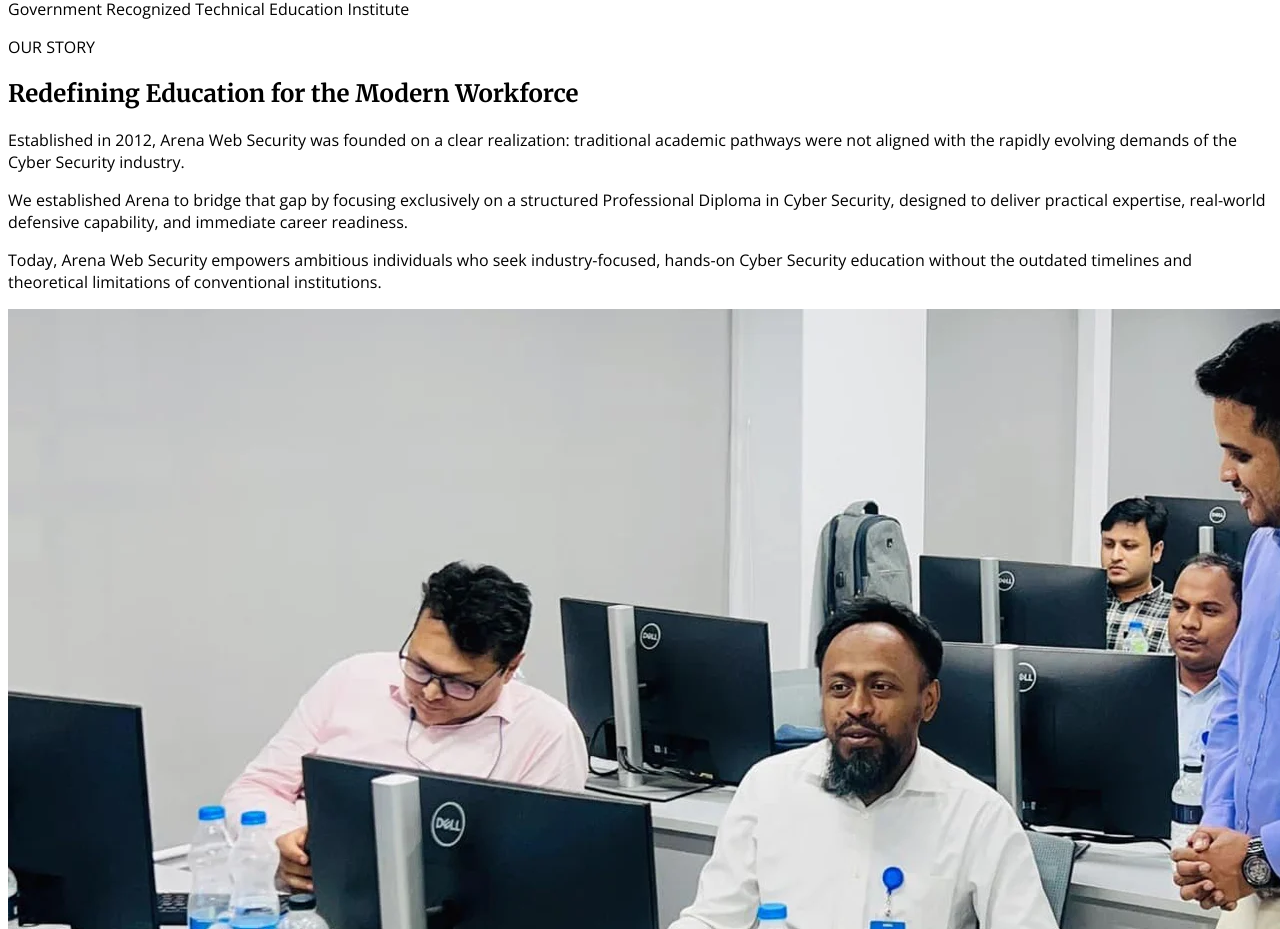
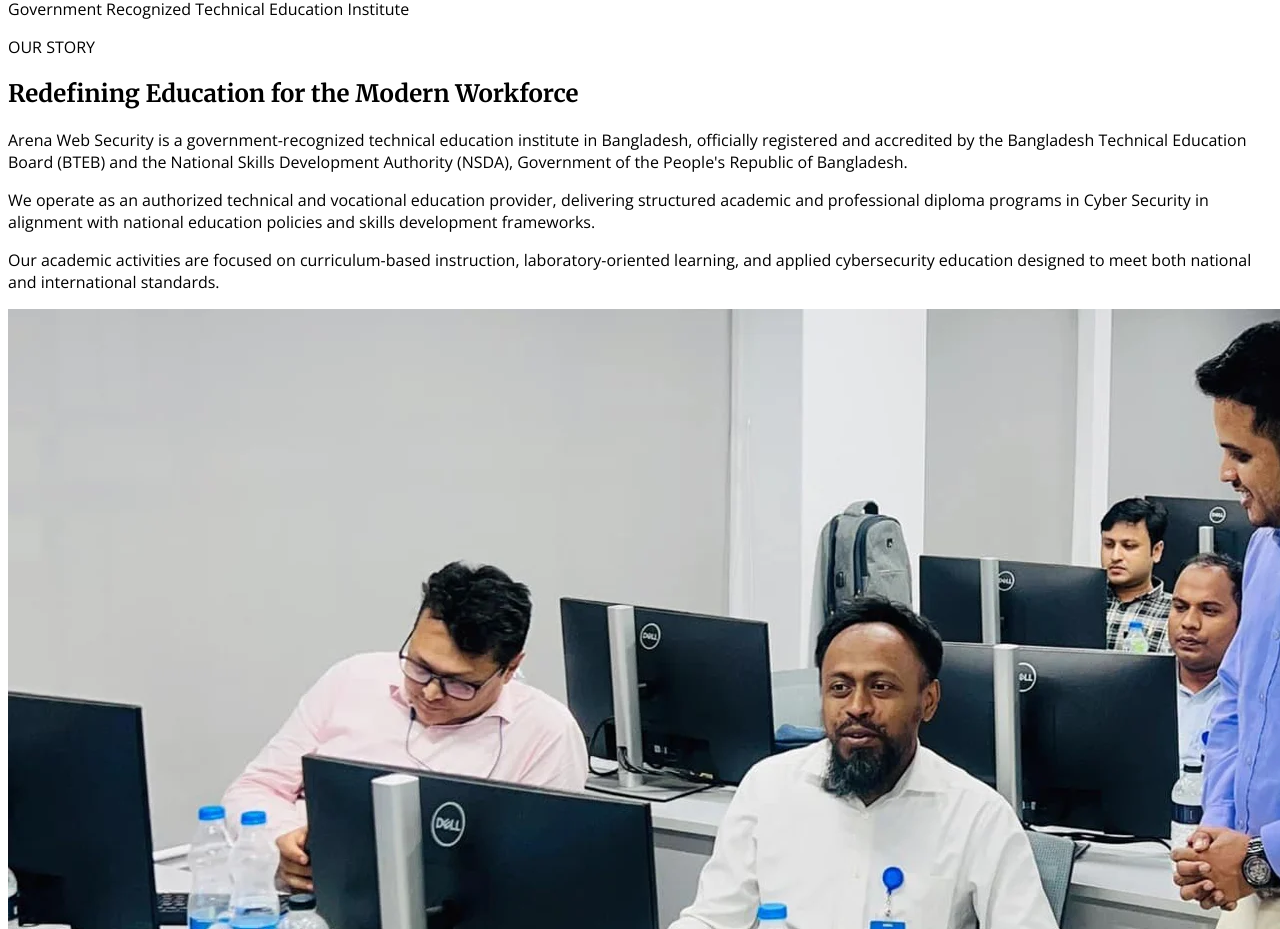
Before and after one commit to sahmsec/awsiot-final, a React (Vite) app in the folder client/: page /about-us in a window 1280 px wide. Shown: the part 1632-2561 px from the top of the page. Built offline with nearby package versions, Linux system fonts and the light colour scheme; a web font is replaced by a local one.

Commit message:
text change in about

```diff
--- a/client/src/pages/AboutUs.tsx
+++ b/client/src/pages/AboutUs.tsx
@@ -51,15 +51,15 @@ export default function AboutUs() {
             </h2>
 
             <p className="text-gray-600 text-[15px] leading-relaxed mb-6">
-              Established in 2012, Arena Web Security was founded on a clear realization: traditional academic pathways were not aligned with the rapidly evolving demands of the Cyber Security industry.
+              Arena Web Security is a government-recognized technical education institute in Bangladesh, officially registered and accredited by the Bangladesh Technical Education Board (BTEB) and the National Skills Development Authority (NSDA), Government of the People's Republic of Bangladesh.
             </p>
 
             <p className="text-gray-600 text-[15px] leading-relaxed mb-6">
-              We established Arena to bridge that gap by focusing exclusively on a structured Professional Diploma in Cyber Security, designed to deliver practical expertise, real-world defensive capability, and immediate career readiness.
+              We operate as an authorized technical and vocational education provider, delivering structured academic and professional diploma programs in Cyber Security in alignment with national education policies and skills development frameworks.
             </p>
 
             <p className="text-gray-600 text-[15px] leading-relaxed">
-              Today, Arena Web Security empowers ambitious individuals who seek industry-focused, hands-on Cyber Security education without the outdated timelines and theoretical limitations of conventional institutions.
+              Our academic activities are focused on curriculum-based instruction, laboratory-oriented learning, and applied cybersecurity education designed to meet both national and international standards.
             </p>
           </div>
 
```
